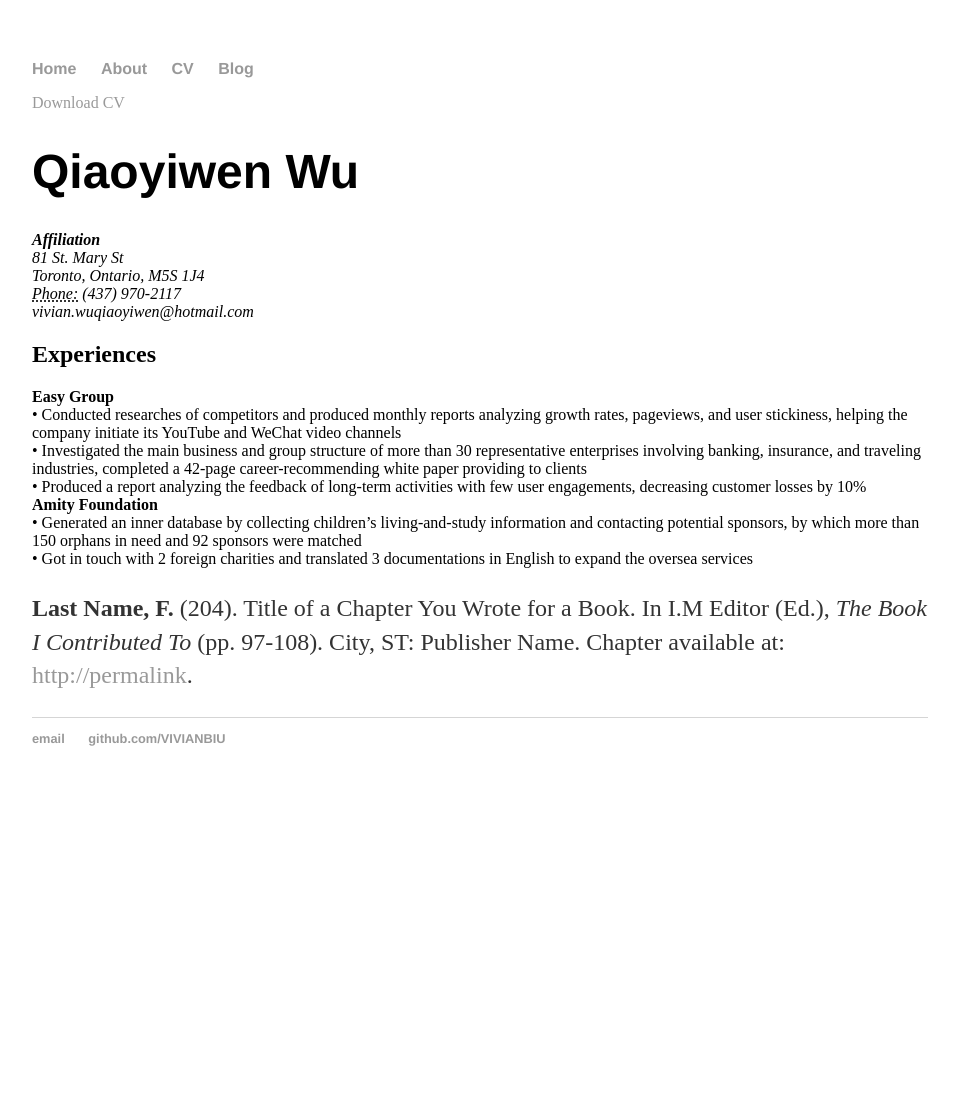
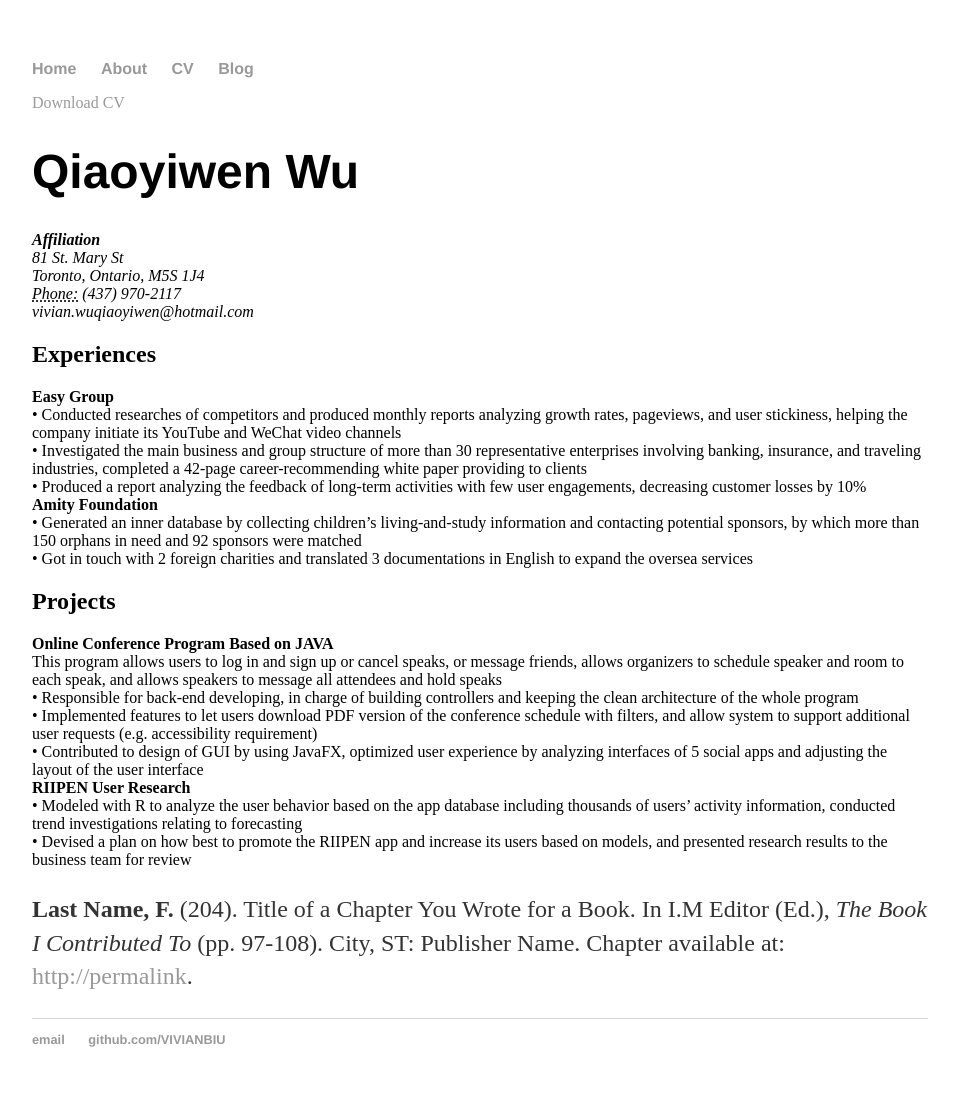
Before and after one commit to VIVIANBIU/vivianbiu.github.io, a Jekyll site: the page built from cv/index.html, in a window 1280 px wide. Shown: the whole page, without its empty margins (160-1119 px from the left). Built offline with Jekyll 4.4.1, drawn with Linux system fonts in a browser that asks for light colours; before the commit the page ends 900 px from its top, so only the background shows below that.

Commit message:
Update index.html

```diff
--- a/cv/index.html
+++ b/cv/index.html
@@ -23,4 +23,19 @@
 					&bull; Generated an inner database by collecting children’s living-and-study information and contacting potential sponsors, by which more than 150 orphans in need and 92 sponsors were matched<br>
 					&bull; Got in touch with 2 foreign charities and translated 3 documentations in English to expand the oversea services <br>
 
+					<h2>Projects</h2>
+					<strong>Online Conference Program Based on JAVA</strong><br>
+					This program allows users to log in and sign up or cancel speaks, or message friends, allows organizers to schedule speaker and room to each speak, and allows speakers to message all attendees and hold speaks<br>
+					&bull; Responsible for back-end developing, in charge of building controllers and keeping the clean architecture of the whole program<br>
+					&bull; Implemented features to let users download PDF version of the conference schedule with filters, and allow system
+to support additional user requests (e.g. accessibility requirement)<br>
+					&bull; Contributed to design of GUI by using JavaFX, optimized user experience by analyzing interfaces of 5 social apps
+and adjusting the layout of the user interface<br>
+					<strong>RIIPEN User Research</strong><br>
+					&bull; Modeled with R to analyze the user behavior based on the app database including thousands of users’ activity
+information, conducted trend investigations relating to forecasting<br>
+					&bull; Devised a plan on how best to promote the RIIPEN app and increase its users based on models, and presented
+research results to the business team for review
+
+
 					<p><strong>Last Name, F.</strong> (204). Title of a Chapter You Wrote for a Book. In I.M Editor (Ed.), <em>The Book I Contributed To</em> (pp. 97-108). City, ST: Publisher Name. Chapter available at: <a href="#">http://permalink</a>.
```
